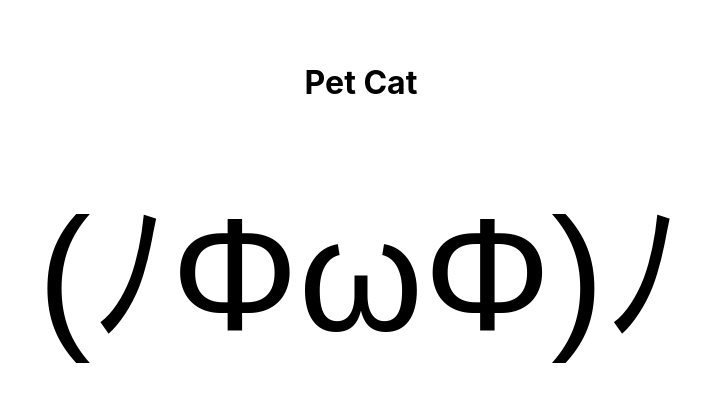
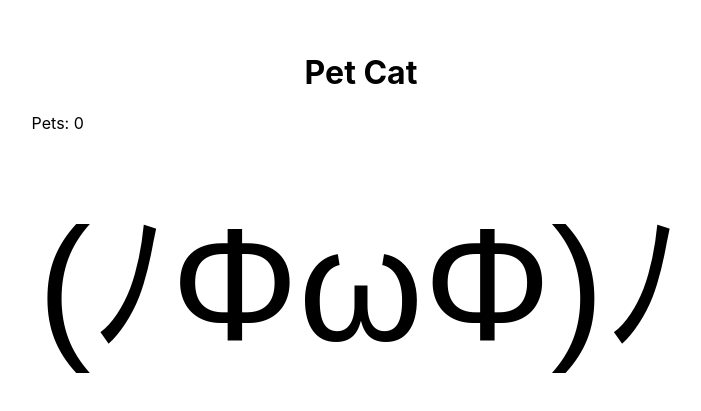
Before and after one commit to nuggetsnegin/sagagoogoogaga, a Next.js app: page / in a window 1280 px wide. Shown: the part 181-592 px from the top of the page, without its empty margins (279-980 px from the left). Built offline with nearby package versions, Linux system fonts and the light colour scheme.

Commit message:
fixed action syntax and added onclick with selectors

```diff
--- a/actions/pet.js
+++ b/actions/pet.js
@@ -1,6 +1,3 @@
-export function pet(cat){
-    return {
-        type: 'PET_CAT',
-        cat
-    }
+export const pet = {
+    type: 'PET_CAT',
 }
--- a/components/Canvas.js
+++ b/components/Canvas.js
@@ -1,14 +1,17 @@
-import  { connect } from 'react-redux';
-import { useSelector } from 'react-redux'
+import { useSelector, useDispatch } from 'react-redux'
 import { pet } from '../actions/pet'
 export default function Canvas(){
 
     const petNum = useSelector(state => state.pet.pet)
+    const dispatch = useDispatch()
+
     console.log(petNum)
+
 
     return(
         <div className="container">
-            <h2><button>(ﾉΦωΦ)ﾉ</button></h2>
+            <span>Pets: {petNum}</span>
+            <h2><button onClick={() => dispatch(pet)}>(ﾉΦωΦ)ﾉ</button></h2>
             <style jsx>{`
                 button{
                     font-size: 10rem;
--- a/reducers/pet.js
+++ b/reducers/pet.js
@@ -4,14 +4,10 @@ const initialState = {
     hungry: true,
 }
 
-const petCat = (cat) =>{
-    console.log(cat.target().value)
-}
-
 export default function pet(state = initialState, action){
     switch(action.type){
         case 'PET_CAT':
-            return{...state}
+            return{...state, pet: state.pet + 1}
         default:
             return state;
     }
```
